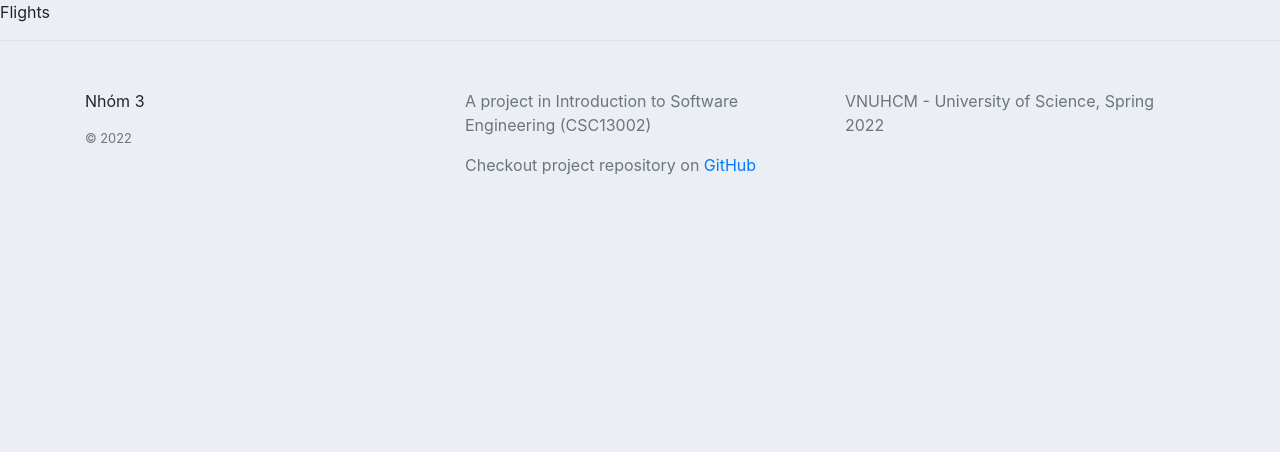
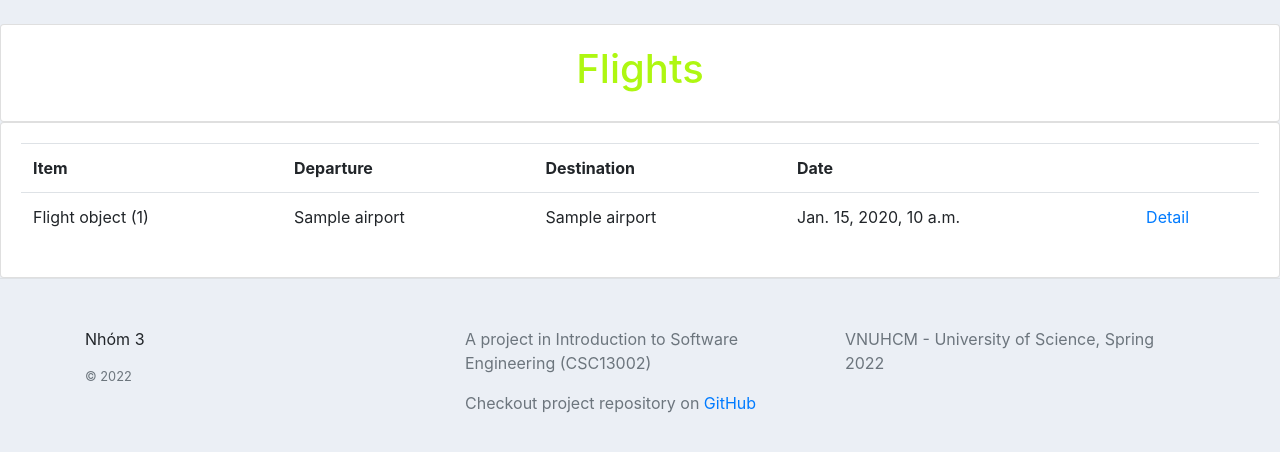
Before and after one commit to trhgquan/flight-manager, a Django app: page /flights/ in a window 1280 px wide. Shown: the part 76-528 px from the top of the page. Run offline with Django 4.2, Linux system fonts and the light colour scheme; tables that the repository leaves empty hold one stand-in row (values such as "Sample post").

Commit message:
Read Flight List

```diff
--- a/FlightManager/main/templates/main/flights.html
+++ b/FlightManager/main/templates/main/flights.html
@@ -1,6 +1,40 @@
 {% extends 'main/main.html' %}
 {% block content %}
 
-<p>Flights</p>
+<br>
+<style>
+    h1 {text-align: center;}
+    h1 {color: #AEF711}
+</style>
+
+<div class="row">
+    <div class="col-md">
+        <div class="card card-body">
+            <h1>Flights</h1>
+        </div>
+        <div class="card card-body">
+            <table class="table">
+                <tr>
+                    <th>Item</th>
+                    <th>Departure</th>
+                    <th>Destination</th>
+                    <th>Date</th>
+                    <th></th>
+                </tr>
+
+                {% for i in flights %}
+                    <tr>
+                                <td>{{i}}</td>
+                                <td>{{i.departure_airport}}</td>
+                                <td>{{i.arrival_airport}}</td>
+                                <td>{{i.date_time}}</td>
+                                <td><a href="">Detail</a></td>
+                    </tr>
+                {% endfor %}
+            </table>
+        </div>
+    </div>
+</div>
+
 
 {% endblock %}
--- a/FlightManager/main/urls.py
+++ b/FlightManager/main/urls.py
@@ -3,7 +3,11 @@ from . import views
 
 urlpatterns = [
     path('', views.home),
+
+    # Flight list
     path('flights/', views.flights),
+
+
     path('customer/', views.customer),
 
     # Authentication
--- a/FlightManager/main/views.py
+++ b/FlightManager/main/views.py
@@ -1,5 +1,8 @@
 from django.shortcuts import render
 from django.http import HttpResponse
+
+#from FlightManager.main.models import Flight
+from .models import *
 
 # Create your views here.
 
@@ -18,7 +21,9 @@ def home(request):
     return render(request, 'main/dashboard/dashboard.html')
 
 def flights(request):
-    return render(request, 'main/flights.html')
+	flights = Flight.objects.all()
+
+	return render(request, 'main/flights.html', {'flights' : flights})
 
 def customer(request):
     return render(request, 'main/customer.html')
```
